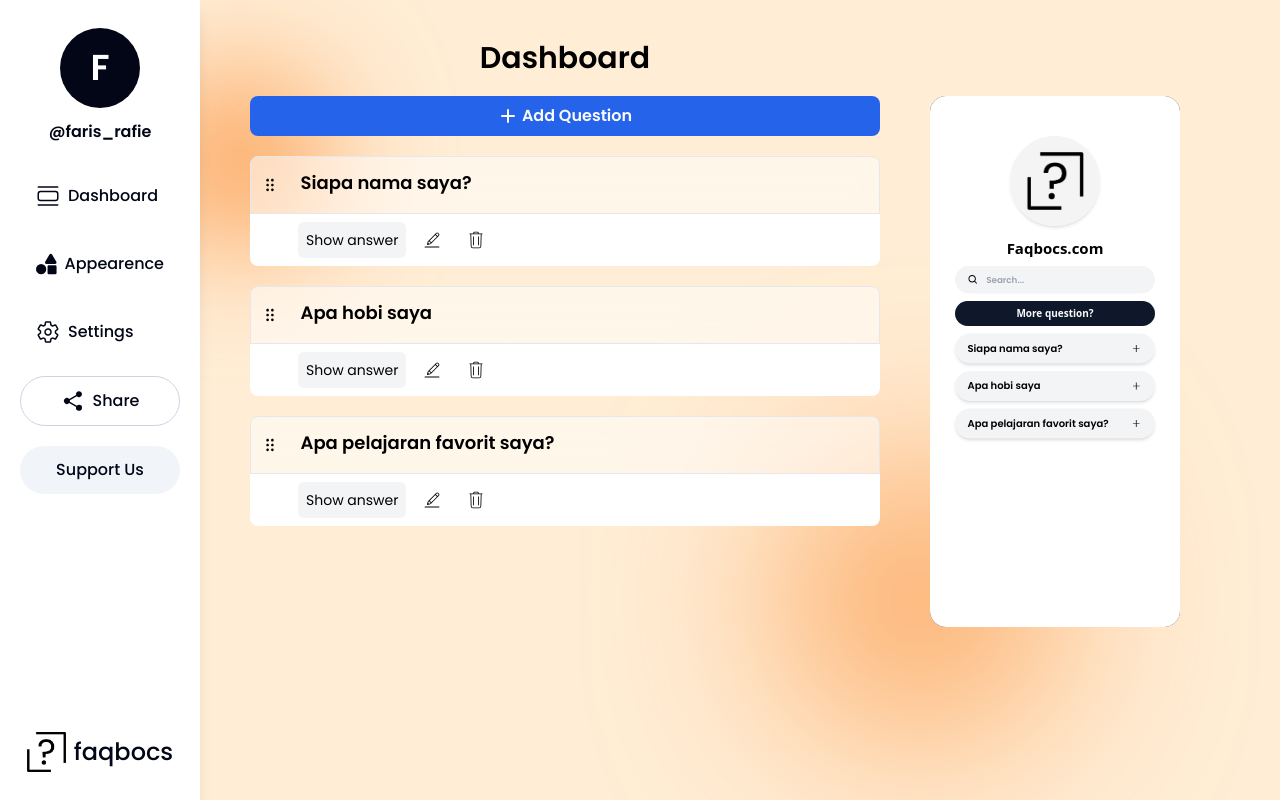
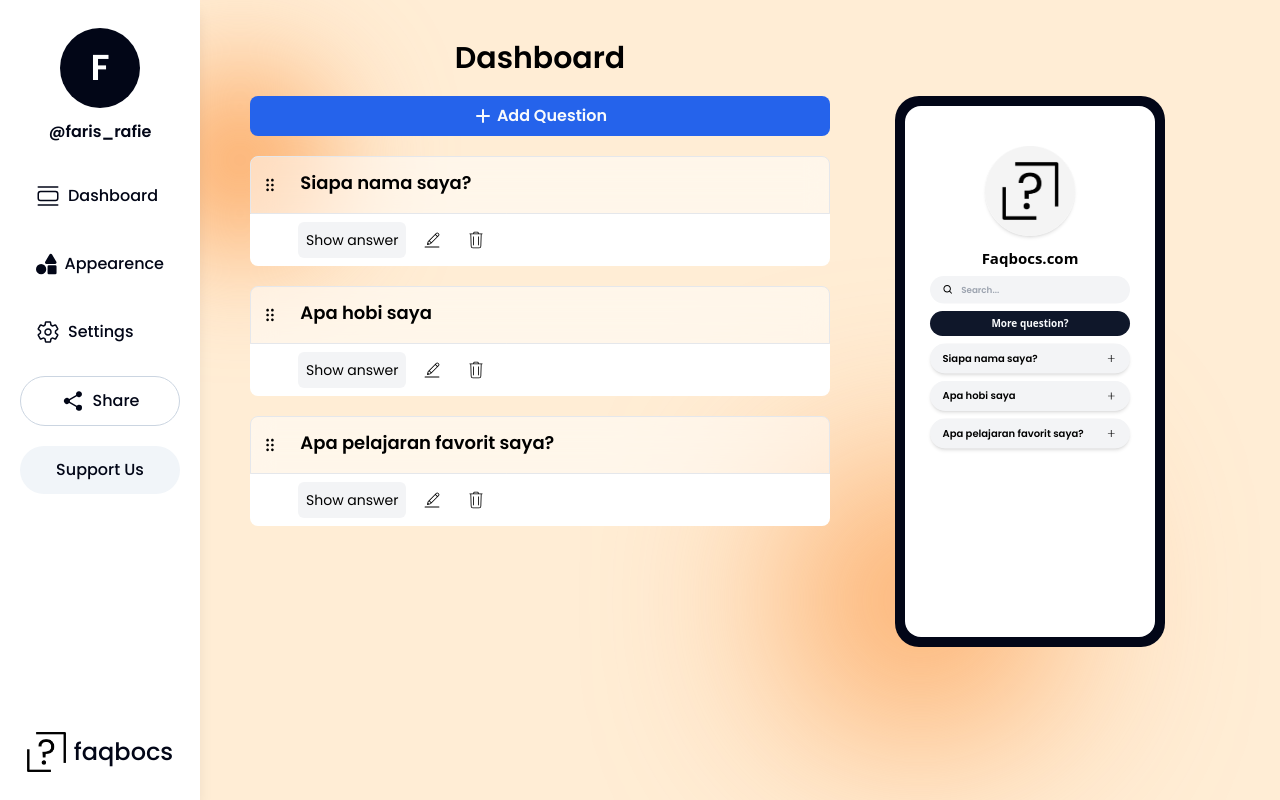
Before and after one commit to farisyahz/faqbocs-tamplate, a Next.js app: page /admin in a window 1280 px wide. Built offline with nearby package versions, Linux system fonts and the light colour scheme; a web font is replaced by a local one.

Commit message:
bazel preview

```diff
--- a/src/components/AdminLayout.tsx
+++ b/src/components/AdminLayout.tsx
@@ -6,7 +6,7 @@
   return (
     <div className="font-popppins">
       <AdminNav/>
-      <div className="min-h-[100vh] sm:ml-[200px] bg-orange-100 py-10 sm:px-[30px] md:px-[50px] md:grid lg:grid-cols-[_1fr_350px] 2xl:grid-cols-[_1fr,_1fr] ">
+      <div className="min-h-[100vh] sm:ml-[200px] bg-orange-100 py-10 sm:px-[30px] md:px-[50px] md:grid lg:grid-cols-[_1fr_400px] 2xl:grid-cols-[_1fr,_1fr] ">
         <div className="fixed top-20 left-40 w-40 h-40 rounded-full bg-orange-400 blur-3xl z-0"></div>
         <div className="fixed bottom-20 right-60 w-60 h-60 rounded-full bg-orange-400 blur-[100px] z-0"></div>
         {children}
--- a/src/pages/admin/index.tsx
+++ b/src/pages/admin/index.tsx
@@ -124,9 +124,12 @@
         </DndContext>
       </div>
       <div className="lg:flex hidden h-fit sticky top-24 z-10">
-        <div className="w-[250px] 2xl:w-[350px] h-[531.25px] 2xl:h-[743.75px] rounded-2xl mx-auto bg-slate-900  font-semibold  relative  overflow-x-hidden hidden-scrollbar">
-          <FaqboxPreview data={data}/>
+        <div className="bg-slate-950 rounded-3xl w-[270px] 2xl:w-[380px] h-[551.25px] 2xl:h-[773.75px] flex mx-auto">
+          <div className="w-[250px] 2xl:w-[350px] h-[531.25px] 2xl:h-[743.75px] rounded-2xl m-auto font-semibold  relative  overflow-x-hidden hidden-scrollbar">
+            <FaqboxPreview data={data}/>
+          </div>
         </div>
+
       </div>
     </AdminLayout>
   )
```
